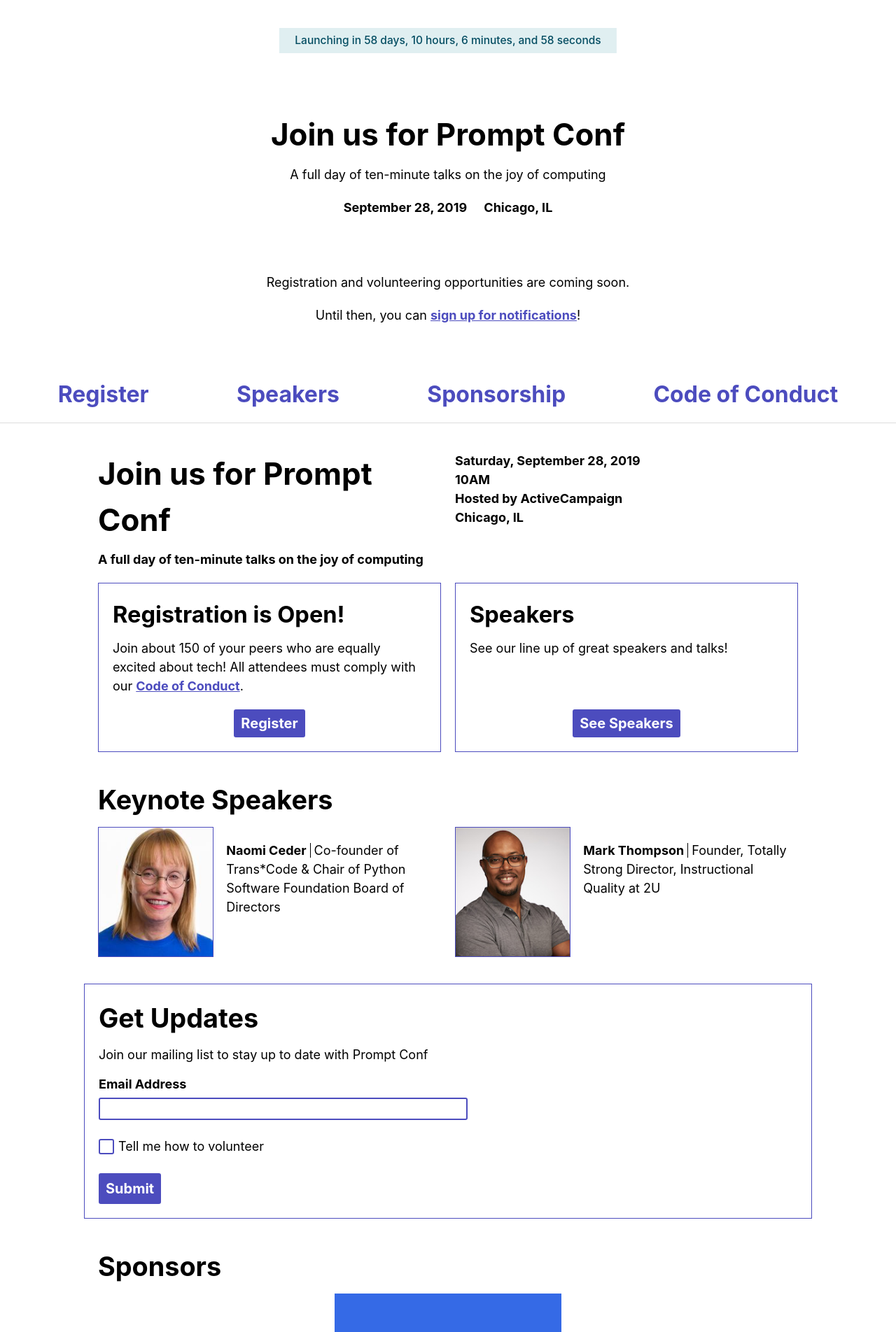
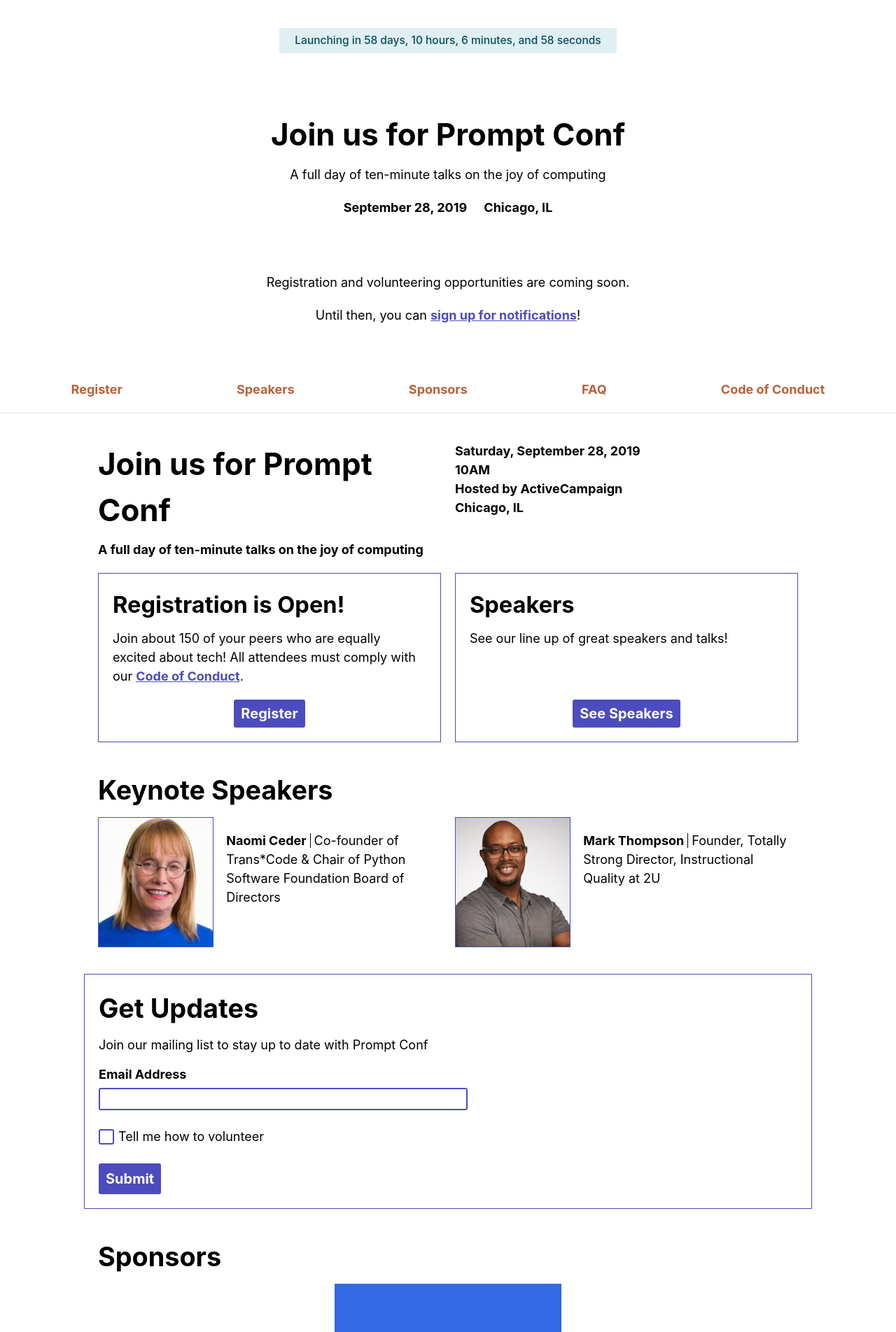
Before and after one commit to promptconf/promptconf.github.io, a Jekyll site: the page built from index.html, in a window 1280 px wide. Shown: the top 1904 px of the page at 70% size. Built offline with Jekyll 4.4.1, drawn with Linux system fonts in a browser that asks for light colours; nearby versions of some CDN libraries; some web fonts are replaced; comment, search, counter and statistics services are not loaded.

Commit message:
update nav

```diff
--- a/_data/nav.yml
+++ b/_data/nav.yml
@@ -8,9 +8,9 @@
   link: /speakers/
 # - name: Emails
 #   link: /#email
-- name: Sponsorship
+- name: Sponsors
   link: /sponsorship/
-# - name: FAQ
-#   link: /#faq
+- name: FAQ
+  link: /#faq
 - name: Code of Conduct
   link: /conduct/
--- a/assets/_sass/directives/_variables.scss
+++ b/assets/_sass/directives/_variables.scss
@@ -1,6 +1,9 @@
 @import url('https://rsms.me/inter/inter.css');
 
 $promptpurple: #4C4CBE;
+$marigold: #B76239;
+$sky: #E0EFF1;
+$ocean: #044D62;
 
 $font-family: 'Inter';
 $typescale: 1.16;
--- a/assets/_sass/main.scss
+++ b/assets/_sass/main.scss
@@ -150,8 +150,8 @@
     max-width: 100%;
     text-align: center;
     padding: $space-small 1rem;
-    background: #E0EFF1;
-    color: #044D62;
+    background: $sky;
+    color: $ocean;
     font-weight: 500;
     font-size: $font-size-small;
 }
@@ -184,18 +184,17 @@
     justify-content: space-around;
     margin-top: $space-large * 2;
 
-    @media screen and (max-width: 60rem) {
-        flex-direction: column;
-        width: max-content;
-    }
+    // @media screen and (max-width: 60rem) {
+    //     flex-direction: column;
+    //     width: max-content;
+    // }
 }
 
 .nav__item {
     padding: .25rem .5rem;
     background-color: white;
-    color: $promptpurple;
+    color: $marigold;
     font-weight: $font-weight-bold;
-    font-size: 2rem;
     text-decoration: none;
 }
 
```
